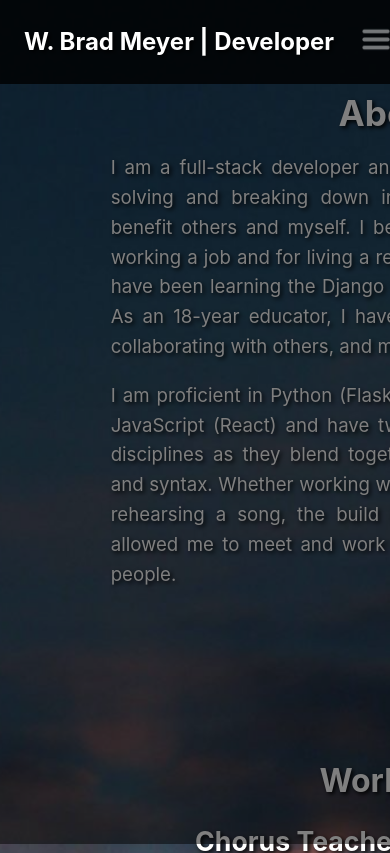
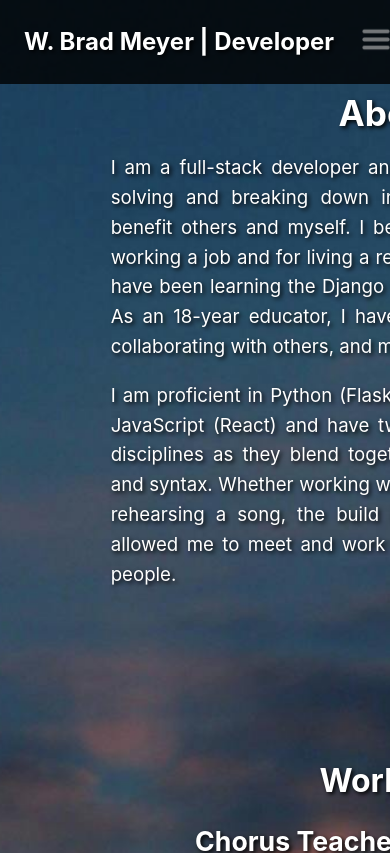
Before and after one commit to Wbradmeyer/vitePortfolio, a Vue app: page / in a window 390 px wide. Shown: the top 853 px of the page. Built offline with nearby package versions, Linux system fonts and the light colour scheme.

Commit message:
z index bg behind pseudo

```diff
--- a/src/style.css
+++ b/src/style.css
@@ -77,6 +77,7 @@ button:focus-visible {
   body {
     background-image: url('./assets/pexels-sasha-martynov-1212600.jpg');
     background-attachment: scroll;
+    z-index: -2;
   }
   body::before {
     content: '';
@@ -86,7 +87,7 @@ button:focus-visible {
     width: 100%;
     height: 100%;
     background: rgba(0, 0, 0, 0.5);
-    z-index: 1;
+    z-index: -1;
   }
   h1 {
     font-size: 2.2em;
```
